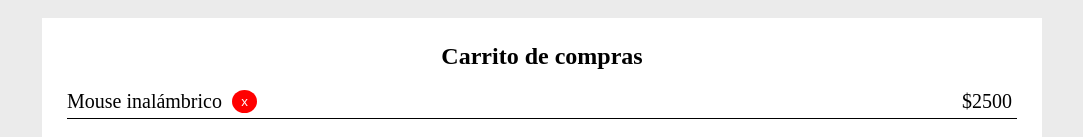
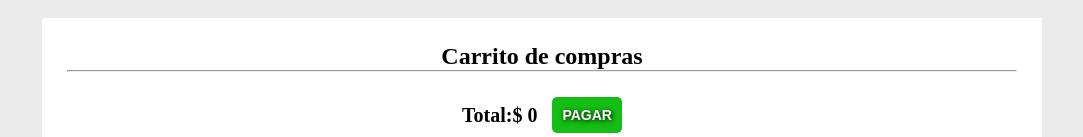
Before and after one commit to facudam/product-app-reducer, a React (Create React App) app: page / in a window 1280 px wide. Shown: the part 805-942 px from the top of the page, without its empty margins (98-1181 px from the left). Built offline with nearby package versions, Linux system fonts and the light colour scheme.

Commit message:
Add Reducer productsAdded

```diff
--- a/src/App.js
+++ b/src/App.js
@@ -1,3 +1,4 @@
+import { useReducer, useState } from "react";
 import { CarritoCompra } from "./componentes/CarritoCompra";
 import { Producto } from "./componentes/Producto";
 
@@ -35,8 +36,43 @@ const PRODUCTOS = [
   }
 ];
 
+const ACTIONS = {
+  ADD: 'add'
+}
+
+const productReducer = (state, action) => {
+  switch(action.type) {
+    case ACTIONS.ADD:
+      return [...state, action.payload ];
+    default:
+      return state;
+  }
+}
+
+
+
 
 function App() {
+
+  const [ productsAdded, dispatch ] = useReducer( productReducer, [] );
+  const [ pagar, setPagar ] = useState(0);
+
+  const agregarAlCarrito = (id, name, price) => {
+
+    const productoAgregado = {
+      id,
+      name,
+      price,
+    }
+
+    dispatch({
+      type: ACTIONS.ADD,
+      payload: productoAgregado
+    })
+
+  }
+
+  console.log(productsAdded)
 
 
   return (
@@ -47,6 +83,7 @@ function App() {
         {
           PRODUCTOS.map(producto => (
             <Producto
+              agregar={ ()=> agregarAlCarrito(producto.id, producto.nombre, producto.price) }
               key={ producto.id }
               img={ producto.img }
               price={ producto.price }
@@ -55,7 +92,7 @@ function App() {
         }
 
       </div>
-      <CarritoCompra />
+      <CarritoCompra totalCompra={ pagar } />
     </>
 
   );
--- a/src/componentes/CarritoCompra.jsx
+++ b/src/componentes/CarritoCompra.jsx
@@ -1,20 +1,21 @@
 import React from 'react'
 import { ProductoAñadido } from './ProductoAñadido'
 
-export const CarritoCompra = () => {
+export const CarritoCompra = ({ totalCompra, agregados }) => {
 
-    function totalCompra () {
-        console.log('hola')
-    }
+
 
   return (
     <div className='carrito-container'>
         <h2>Carrito de compras</h2>
+        <hr />
         <div className='carrito'>
-            <ProductoAñadido producto={'Mouse inalámbrico'} precio={2500}/>
-            <ProductoAñadido producto={'Teclado gamer'} precio={6000} />
+            {
+                //Acá agregaremos los productos añadidos
+
+            }
             <div className='finalizar-compra'>
-                <span>Total:${ totalCompra }2500</span>
+                <span>Total:$ { totalCompra }</span>
                 <button className='pagar'>PAGAR</button>
             </div>
         </div>
--- a/src/componentes/Producto.jsx
+++ b/src/componentes/Producto.jsx
@@ -1,8 +1,8 @@
 import React from 'react'
 
-export const Producto = ({ img, price }) => {
+export const Producto = ({ img, price, agregar }) => {
   return (
-    <div className='product-container'>
+    <div className='product-container' onClick={ agregar }>
         <div>
             <img src={ img } alt='' />
         </div>
```
